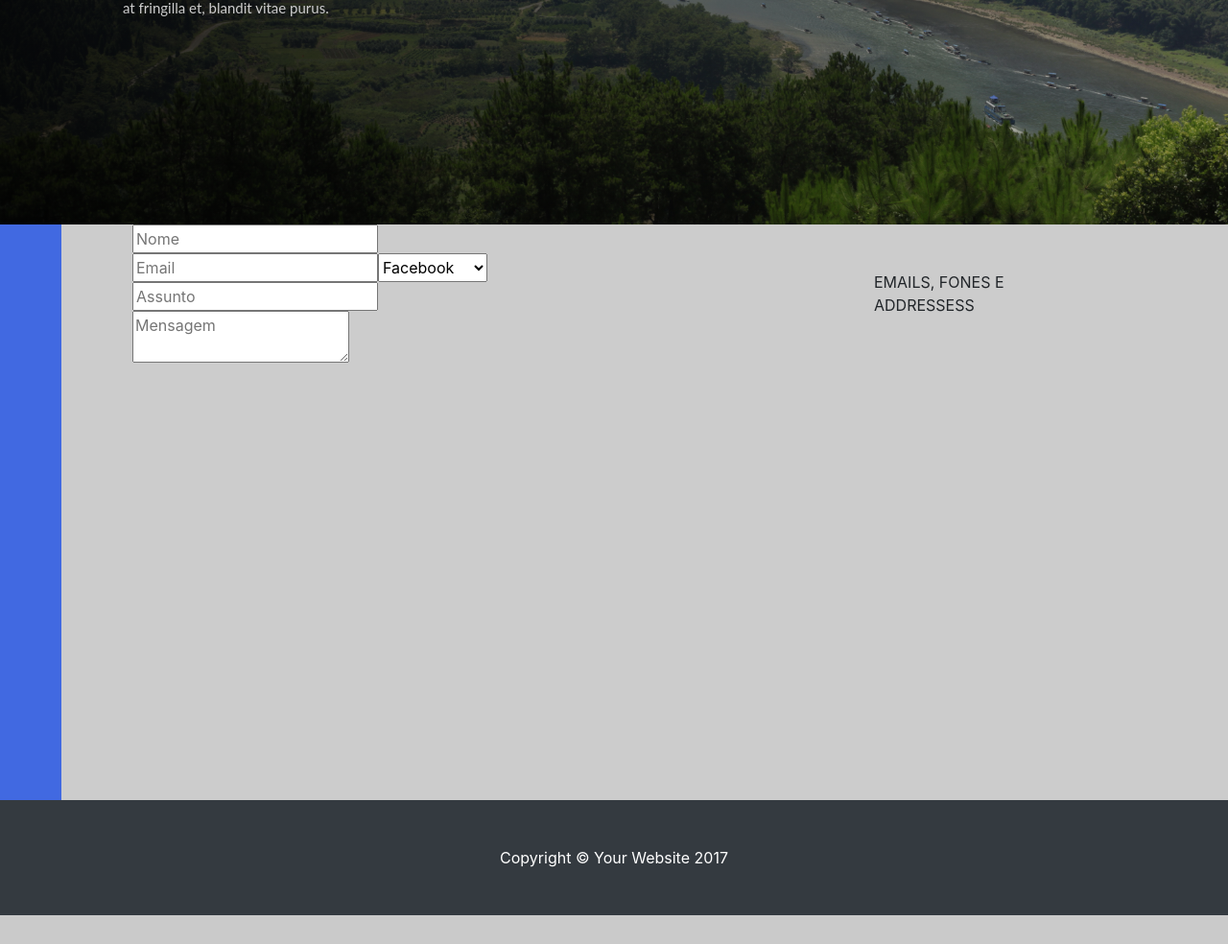
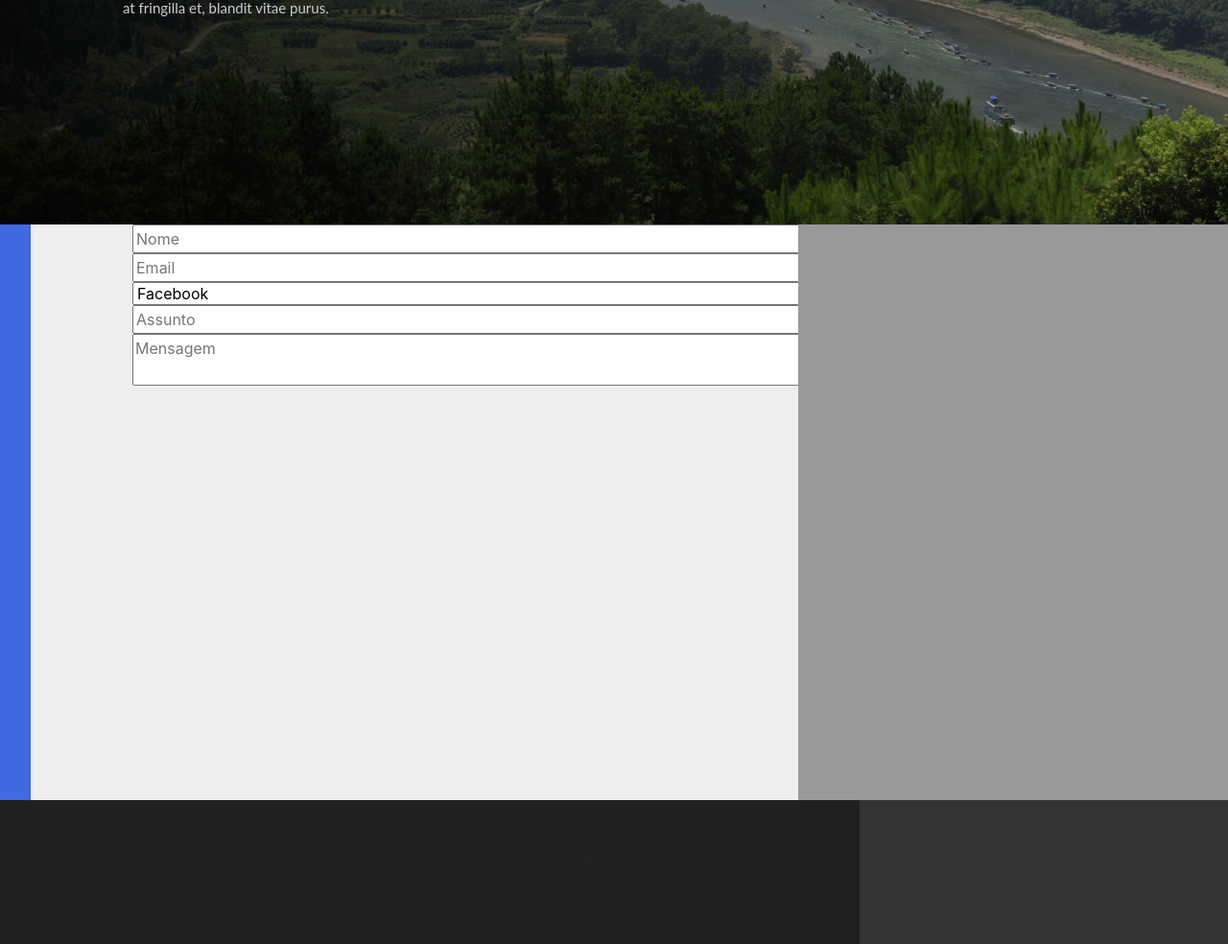
Before and after one commit to dsalexan/boyblue, a PHP site: page / in a window 1280 px wide. Shown: the part 1791-2775 px from the top of the page at 96% size. Before the commit the page ends 2745 px from the top, so only its background shows below. Run offline with PHP 8.4, Linux system fonts and the light colour scheme.

Commit message:
Versao pre-onepage trick

```diff
--- a/css/style.css
+++ b/css/style.css
@@ -238,27 +238,61 @@
 
 section#contact {
   height: 600px;
-  background: #CCC;
+  background: #EEE;
   position: relative;
 }
 
-#contact>.overlay{
+#contact>.overlay:first-of-type{
   position: absolute;
   top: 0;
   left: 0;
   height: inherit;
-  width: 5%;
+  width: 2.5%;
   background: royalblue;
+}
+
+#contact>.overlay:last-of-type{
+  position: absolute;
+  top: 0;
+  right: 0;
+  height: inherit;
+  width: 35%;
+  background: #999;
 }
 
 #contact .form-contato{
   min-height: 100%;
+
 }
 
 #contact .container{
   width: 80%;
 }
 
+#contact .form-row{
+  width: 100%;
+}
+
+#contact .form-row > input,
+#contact .form-row > textarea,
+#contact .form-row > select{
+  width: 100%;
+}
+
+footer{
+  height: 150px;
+  background: #202020;
+  position: relative;
+}
+
+footer > .overlay{
+  position: absolute;
+  top: 0;
+  right: 0;
+  width: 30%;
+  background: #343434;
+  height: 100%;;
+}
 
 
 
--- a/index.html
+++ b/index.html
@@ -118,6 +118,8 @@
             </div>
             <div class="form-row">
               <input id="email" type="text" alt="Email" placeholder="Email" required/>
+            </div>
+            <div class="form-row">
               <select id="met_us" alt="Como nos conheceu?" placeholder="Como nos conheceu?" required>
                 <option value="Facebook">Facebook</option>
                 <option value="Propaganda">Propaganda</option>
@@ -136,14 +138,23 @@
           </div>
         </div>
       </div>
+      <div class="overlay"></div>
     </section>
 
     <!-- Footer -->
-    <footer class="py-5 bg-dark">
-      <div class="container">
-        <p class="m-0 text-center text-white">Copyright &copy; Your Website 2017</p>
+    <footer>
+      <div class="container centralize">
+        <div class="site-map">
+          <div class="ECTM Jr | Projetos | Clientes | Blog | Eventos | Contato"></div>
+          <div class="&copy; 2017 ECTM Jr | Todos os direitos reservados"></div>
+        </div>
+        <div class="follow-us">
+          <div class="label">Nos siga:</div>
+          <div class="social-media">| |  | |  | |  | |</div>
+        </div>
       </div>
       <!-- /.container -->
+      <div class="overlay"></div>
     </footer>
 
     <!-- Bootstrap core JavaScript -->
```
Also changed, not shown: css/balloon.min.css (added), images/ectm_logo.png, images/ectm_logo_text.png (added), 1 other file.
